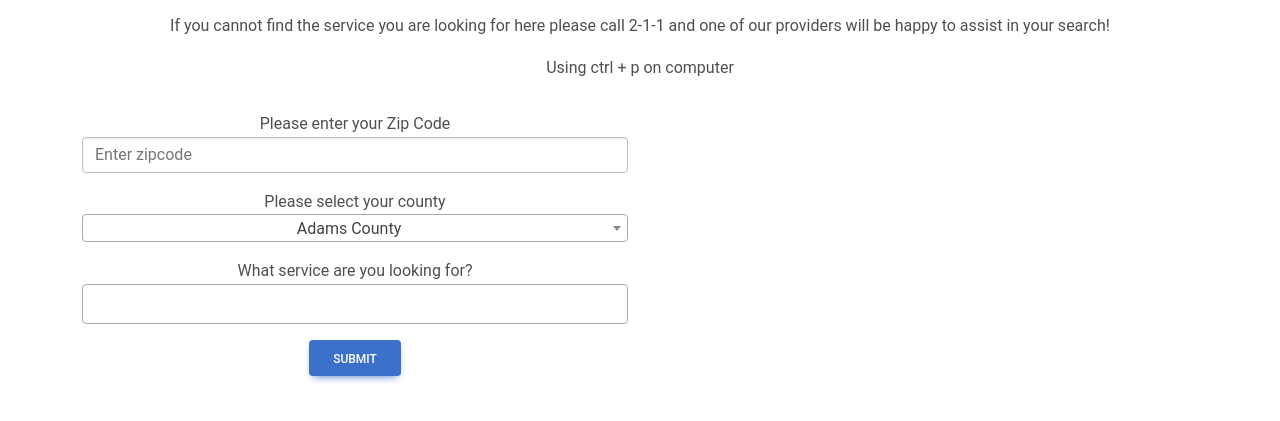
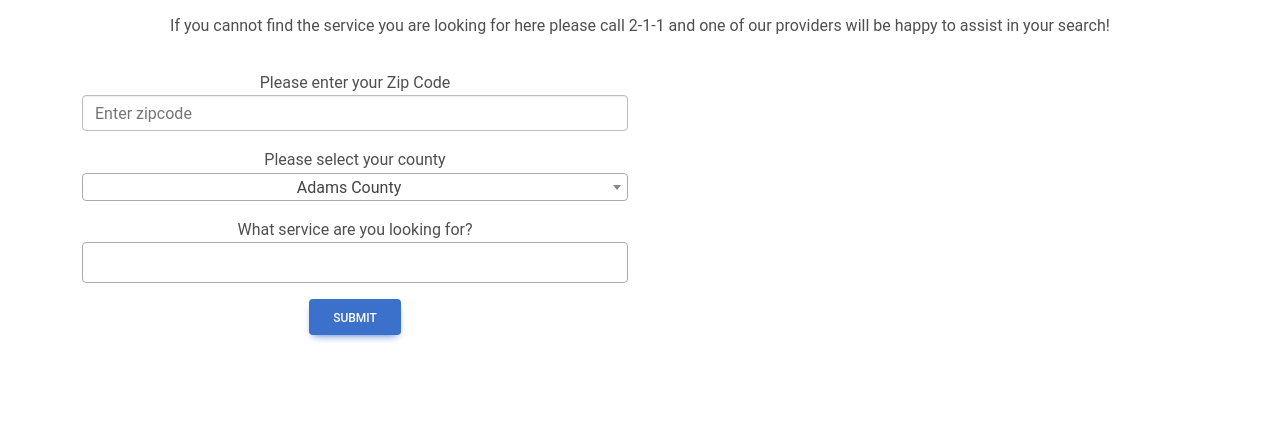
Before and after one commit to rhit-ferrerj/indiana211, a plain HTML site: page public/index.html in a window 1280 px wide. Shown: the part 193-614 px from the top of the page. Drawn offline with nearby package versions, Linux system fonts and the light colour scheme; some packages are replaced by stand-ins of ours; no server answers.

Commit message:
no more printing

```diff
--- a/public/index.html
+++ b/public/index.html
@@ -25,7 +25,6 @@
             <h1 style="margin-top: 20px;" class="print-hide">Welcome to the Indiana 211 Resource Search System</h1>
             <p class="print-hide">Using this service you will be able to search using your zipcode or current county by selecting a certain kind of service that satisfies your request.</p>
             <p class="print-hide">If you cannot find the service you are looking for here please call 2-1-1 and one of our providers will be happy to assist in your search!</p>
-            <p class="print-hide">Using ctrl + p on computer </p>
             <div class="row print-hide">
                 <div id="leftSide" class="col-md-6">
                     <form>
```
